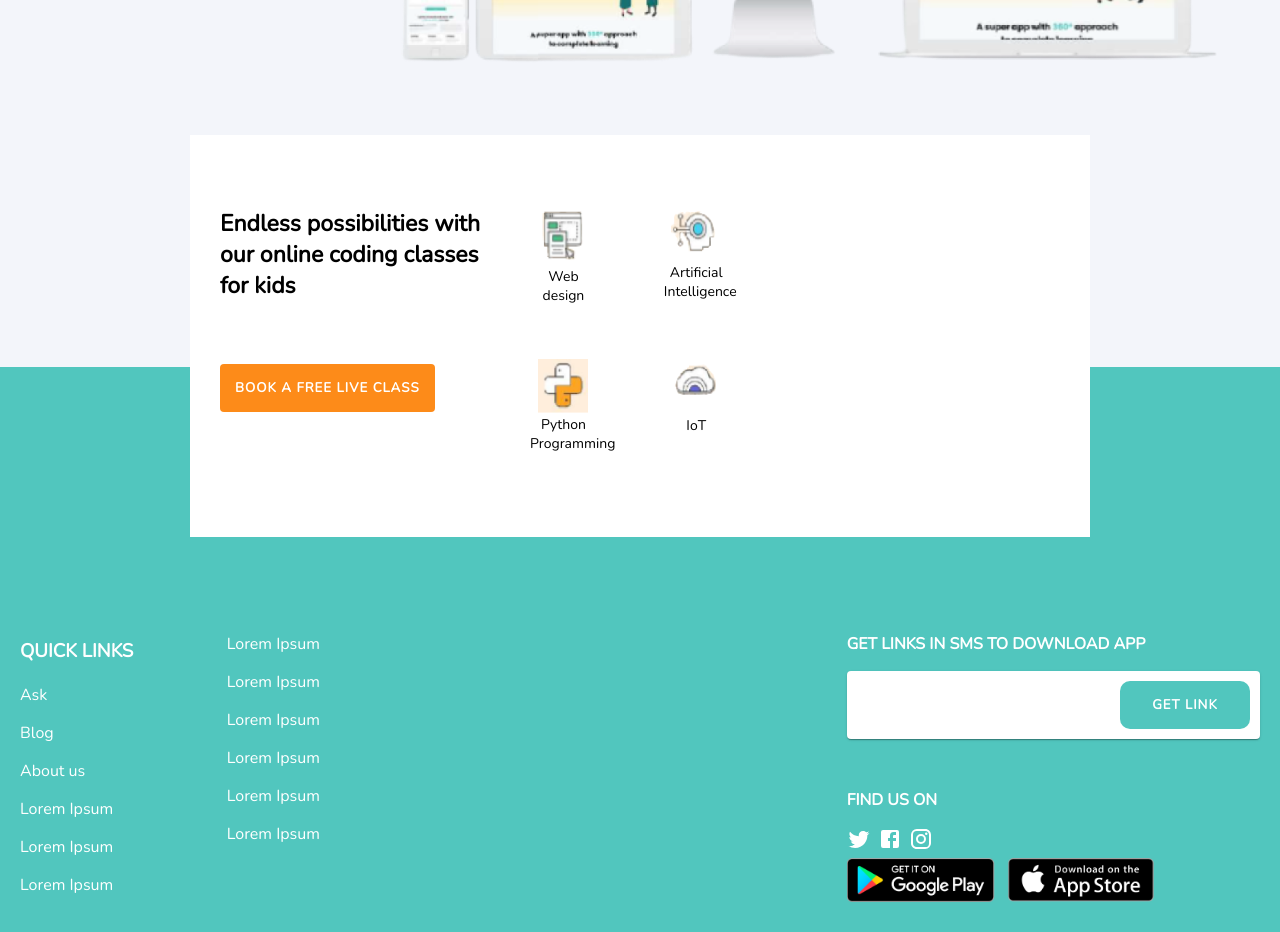
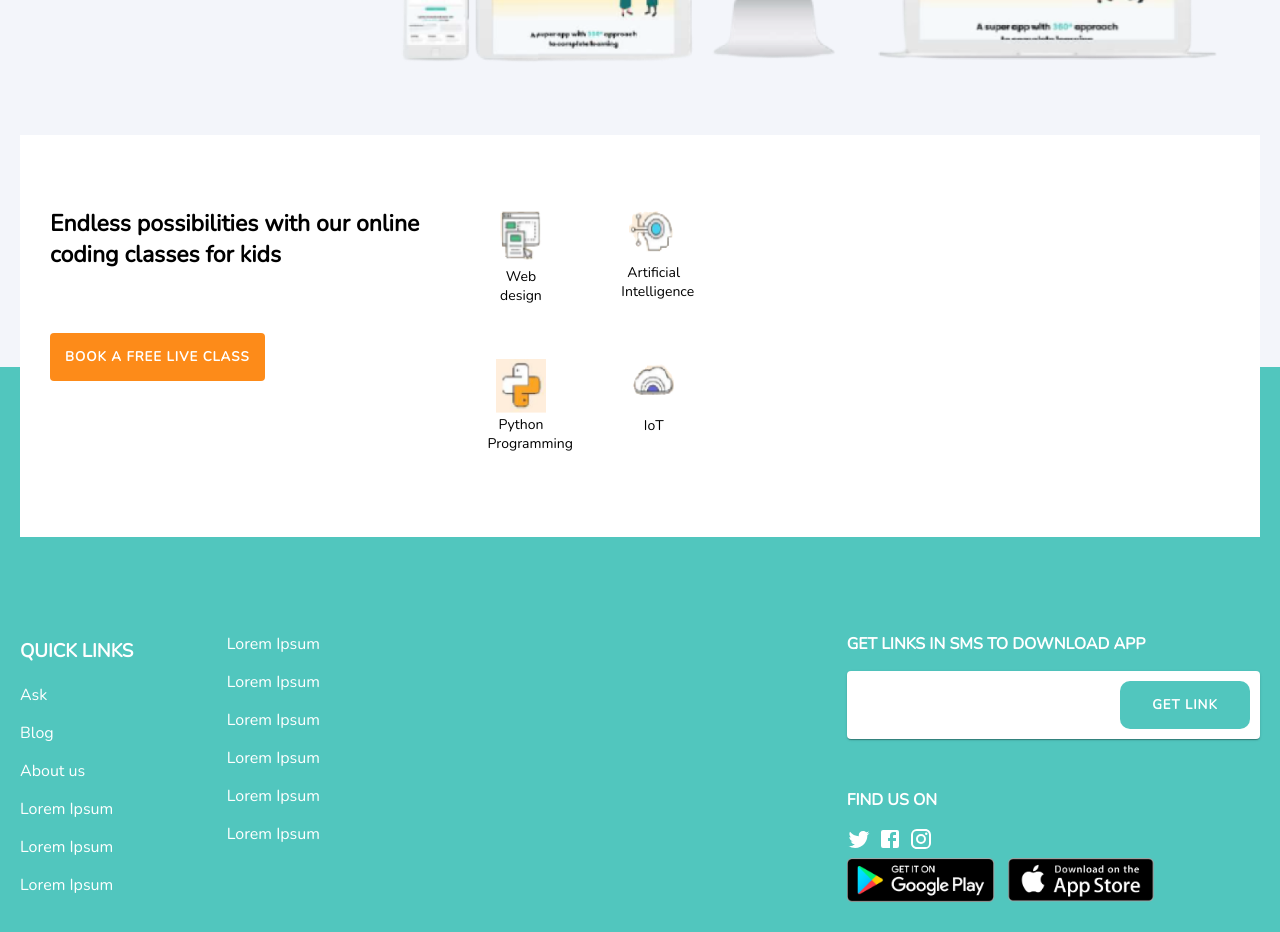
Before and after one commit to rashafaheem/G-pye, a Next.js app: page / in a window 1280 px wide. Shown: the part 4340-5272 px from the top of the page. Built offline with nearby package versions, Linux system fonts and the light colour scheme.

Commit message:
fix: fifth content

```diff
--- a/components/endContent/endContent.css
+++ b/components/endContent/endContent.css
@@ -49,7 +49,7 @@
 }
 
 .whiteContainer {
-  max-width: 900px;
+  width: 90%;
   height: auto;
   margin: auto;
   padding-top: 50px;
@@ -98,6 +98,15 @@
   font-family: Nunito;
   font-style: normal;
   color: #ffffff;
+  cursor: pointer;
+}
+
+.bookButton:hover {
+  letter-spacing: 1.3px;
+  -webkit-box-shadow: 0px 5px 40px -10px rgba(0, 0, 0, 0.57);
+  -moz-box-shadow: 0px 5px 40px -10px rgba(0, 0, 0, 0.57);
+  box-shadow: 5px 40px -10px rgba(0, 0, 0, 0.57);
+  transition: all 0.4s ease 0s;
 }
 
 .webMainGrid {
--- a/components/fifthContent/fifthContent.css
+++ b/components/fifthContent/fifthContent.css
@@ -224,3 +224,7 @@
 .joinCardButtonGrid {
   padding-bottom: 30px;
 }
+
+.mainBox {
+  background: #f3f5fa;
+}
--- a/components/fifthContent/fifthContent.js
+++ b/components/fifthContent/fifthContent.js
@@ -60,7 +60,7 @@ function FifthContent() {
   return (
     <div>
       <Grid container className="fifthContainer">
-        <Grid item xs={12} md={7} className="classGrid">
+        {/* <Grid item xs={12} md={7} className="classGrid">
           <Card className="classCard">
             <Grid item xs={12} md={4}>
               <button className="classesButton">CLASSES 1-4</button>
@@ -72,7 +72,7 @@ function FifthContent() {
               <button className="classesButton">CLASSES 9-12</button>
             </Grid>
           </Card>
-        </Grid>
+        </Grid> */}
         <Grid item xs={12} />
         <Grid item xs={12} md={4}>
           <AccountCards
@@ -98,7 +98,7 @@ function FifthContent() {
           <AccountCards
             title="STANDARD"
             heading="Design and Create"
-            topics="Events , Characters, Interactive apps and games"
+            topics="Events , Characters, Interactive apps"
             inclusive="Inclusive of topics covered in Design and Create"
             toolImage1="./Ellipse 21.png"
             toolName1="Code.org"
```
